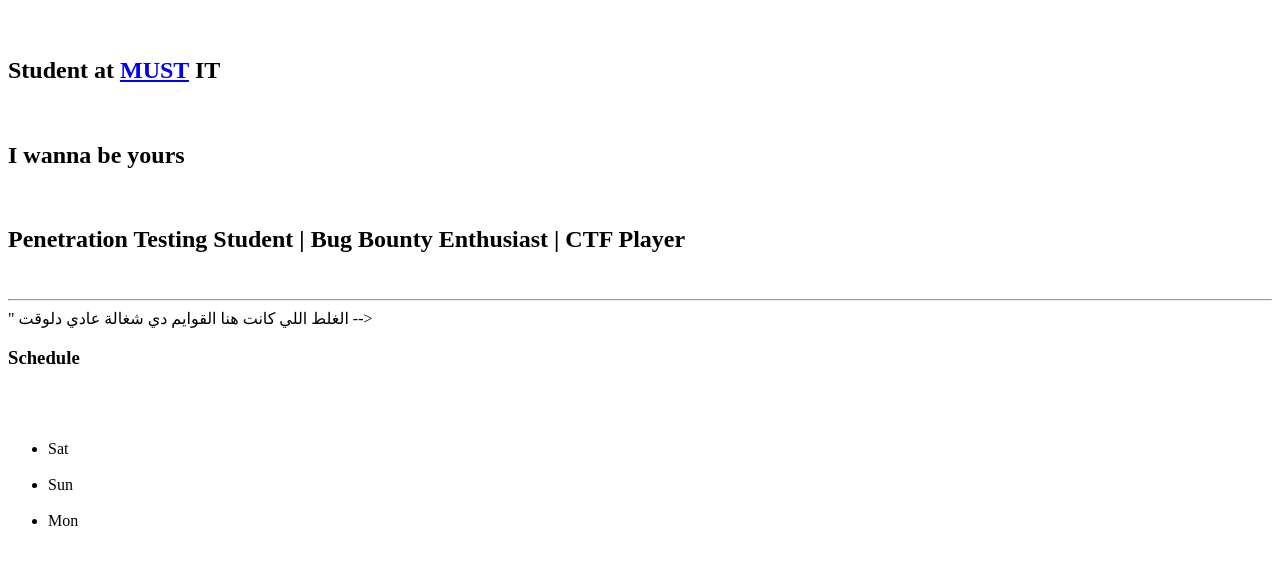
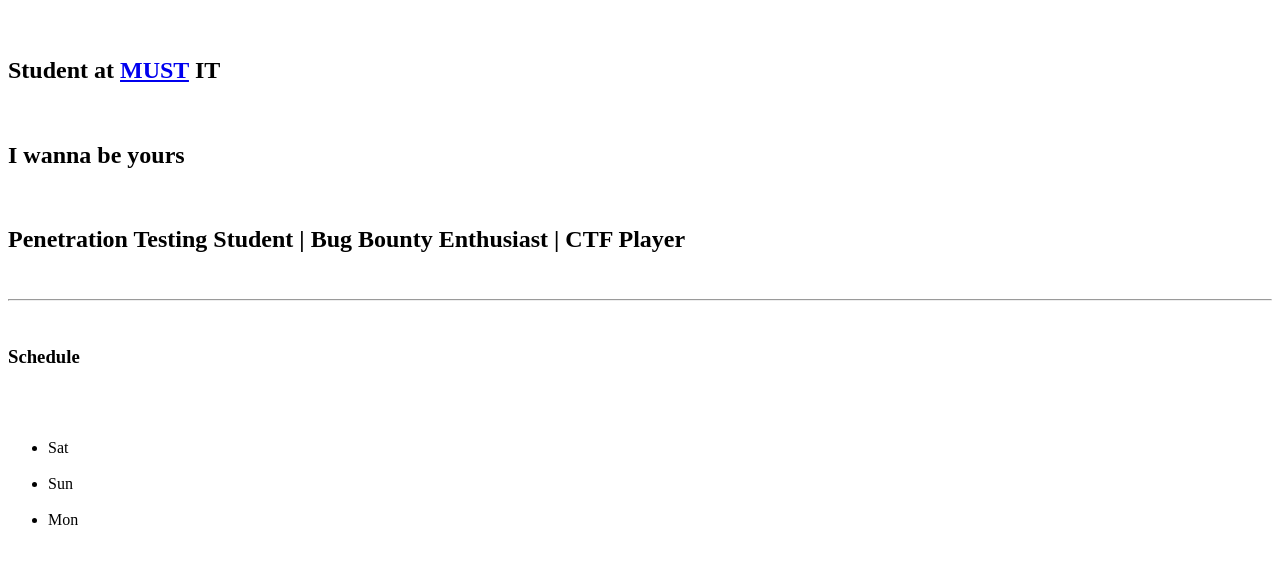
Before and after one commit to body100uxs/rip, a plain HTML site: page Abdalrhman.html in a window 1280 px wide. Shown: the part 223-800 px from the top of the page. Drawn offline with Linux system fonts and the light colour scheme.

Commit message:
Update Abdalrhman.html

```diff
--- a/Abdalrhman.html
+++ b/Abdalrhman.html
@@ -15,9 +15,6 @@
 
     <hr>
 
-    " الغلط اللي كانت هنا
-      القوايم دي شغالة عادي دلوقت
-    -->
     <h3>Schedule</h3>
     <ul>
       <li>Sat</li>
```
